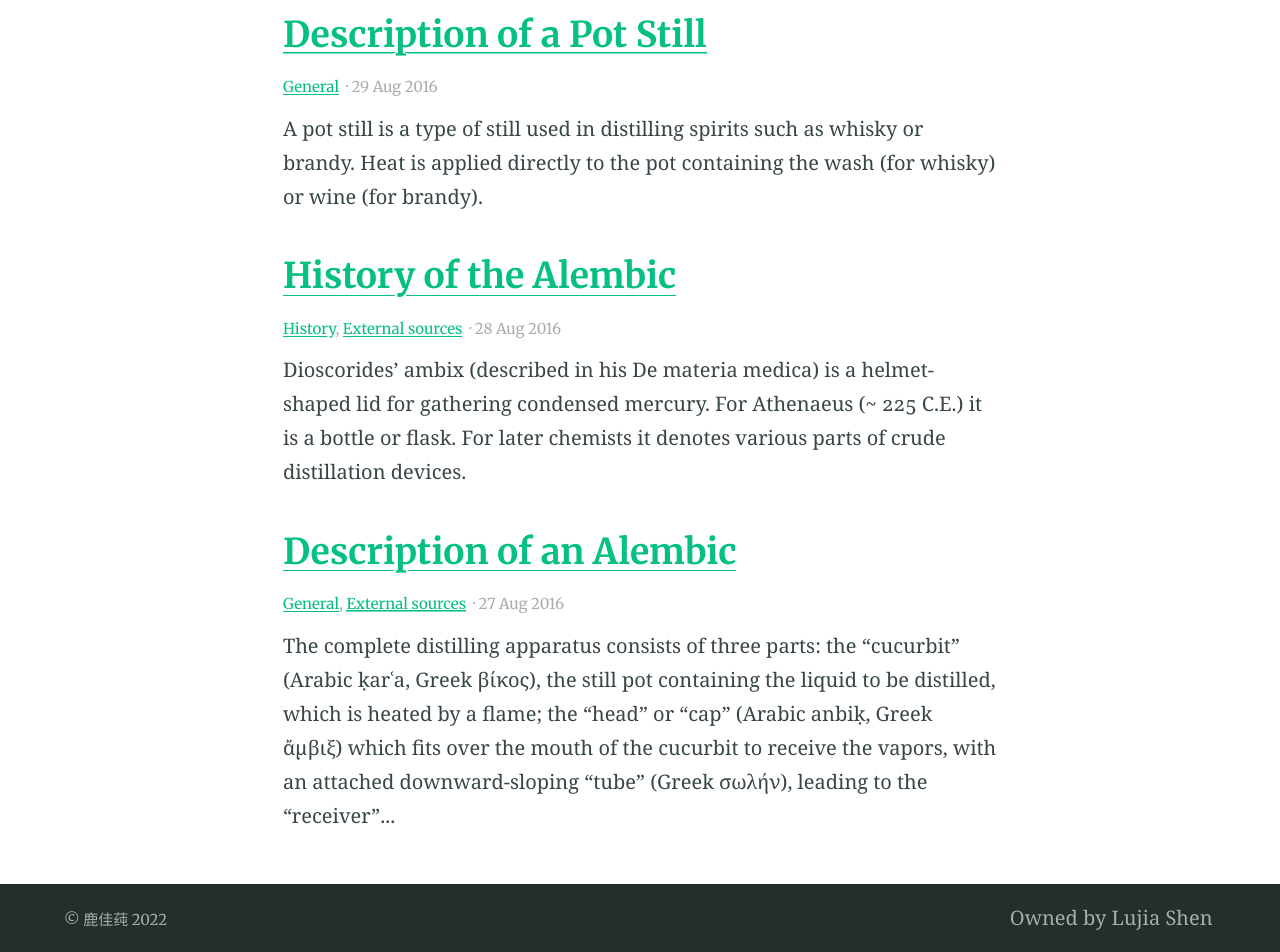
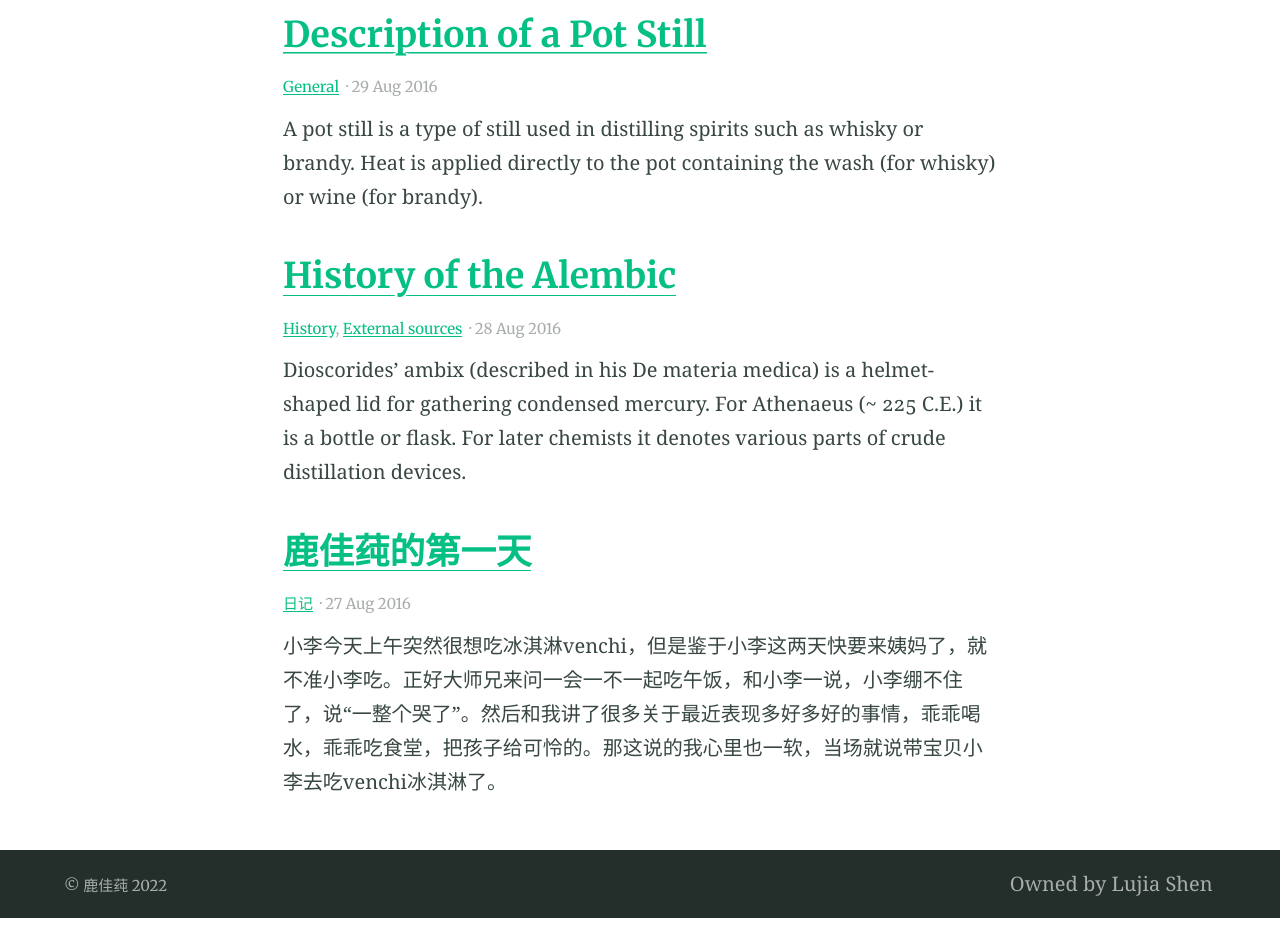
Before and after one commit to plasmashen/lujiachun, a Jekyll site: the page built from blog/index.html, in a window 1280 px wide. Shown: the part 481-1433 px from the top of the page. Built offline with Jekyll 4.4.1, drawn with Linux system fonts in a browser that asks for light colours; after the commit the page ends 1399 px from its top, so only the background shows below that.

Commit message:
first day

```diff
--- a/_posts/2016-08-27-example-post-one.md
+++ b/_posts/2016-08-27-example-post-one.md
@@ -1,15 +1,9 @@
 ---
-title: Description of an Alembic
+title: 鹿佳莼的第一天
 categories:
-- General
-- External sources
-feature_image: "https://picsum.photos/2560/600?image=872"
+- 日记
+feature\_image: "https://picsum.photos/2560/600?image=872"
 ---
 
-The complete distilling apparatus consists of three parts: the "cucurbit" (Arabic ḳarʿa, Greek βίκος), the still pot containing the liquid to be distilled, which is heated by a flame; the "head" or "cap" (Arabic anbiḳ, Greek ἄμβιξ) which fits over the mouth of the cucurbit to receive the vapors, with an attached downward-sloping "tube" (Greek σωλήν), leading to the "receiver" (Arabic ḳābila, Greek ἄγγος or φιάλη) container.
 
-<!-- more -->
-
-Retorts have the "cap" and the "cucurbit" made into one. The anbik is also called the raʾs (head) of the cucurbit. The liquid in the cucurbit is heated or boiled; the vapour rises into the anbik, where it cools by contact with the walls and condenses, running down the spout into the receiver. A modern descendant of the alembic is the pot still, used to produce distilled beverages.
-
-_Originally from [Alembic - Wikipedia](https://en.wikipedia.org/wiki/Alembic)_
+小李今天上午突然很想吃冰淇淋venchi，但是鉴于小李这两天快要来姨妈了，就不准小李吃。正好大师兄来问一会一不一起吃午饭，和小李一说，小李绷不住了，说“一整个哭了”。然后和我讲了很多关于最近表现多好多好的事情，乖乖喝水，乖乖吃食堂，把孩子给可怜的。那这说的我心里也一软，当场就说带宝贝小李去吃venchi冰淇淋了。
```
Also changed, not shown: index.md (+1 -1 lines).
